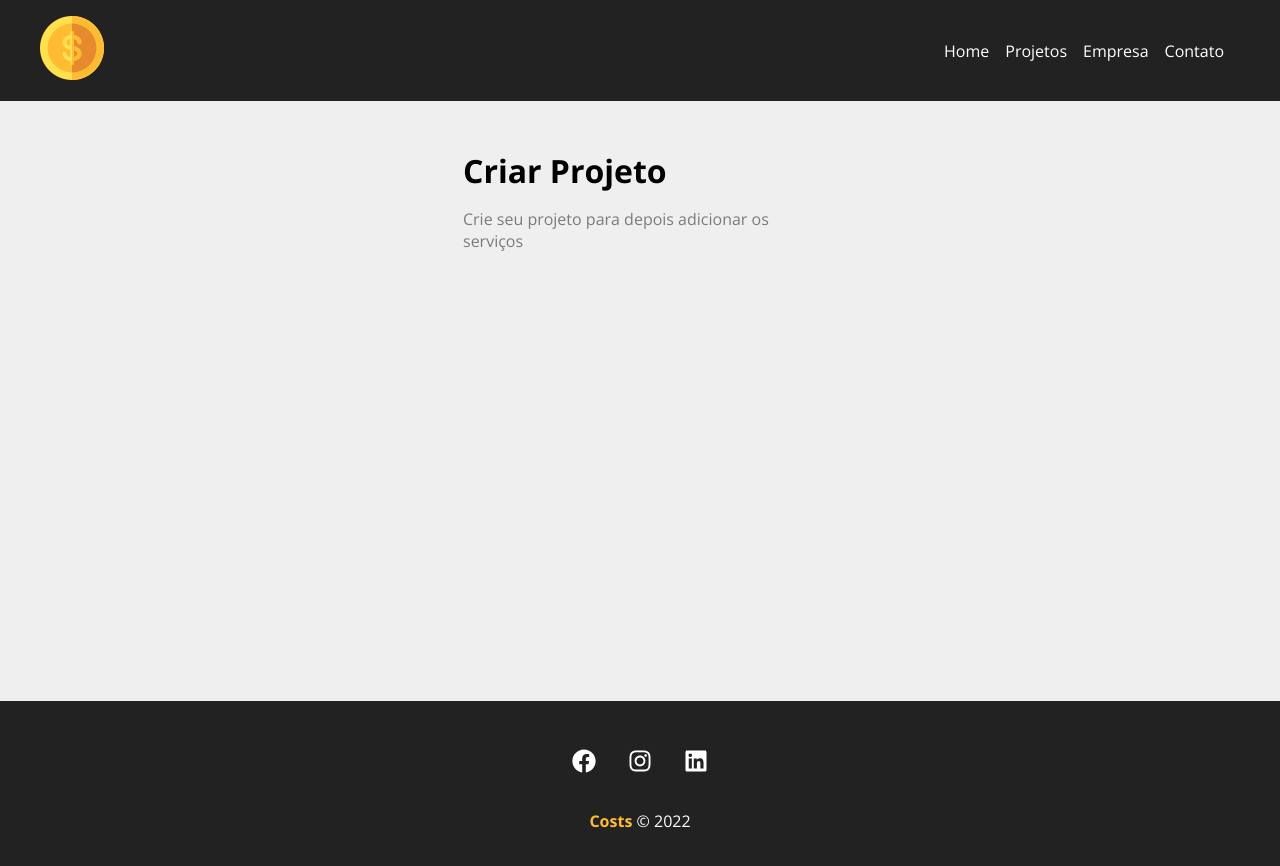
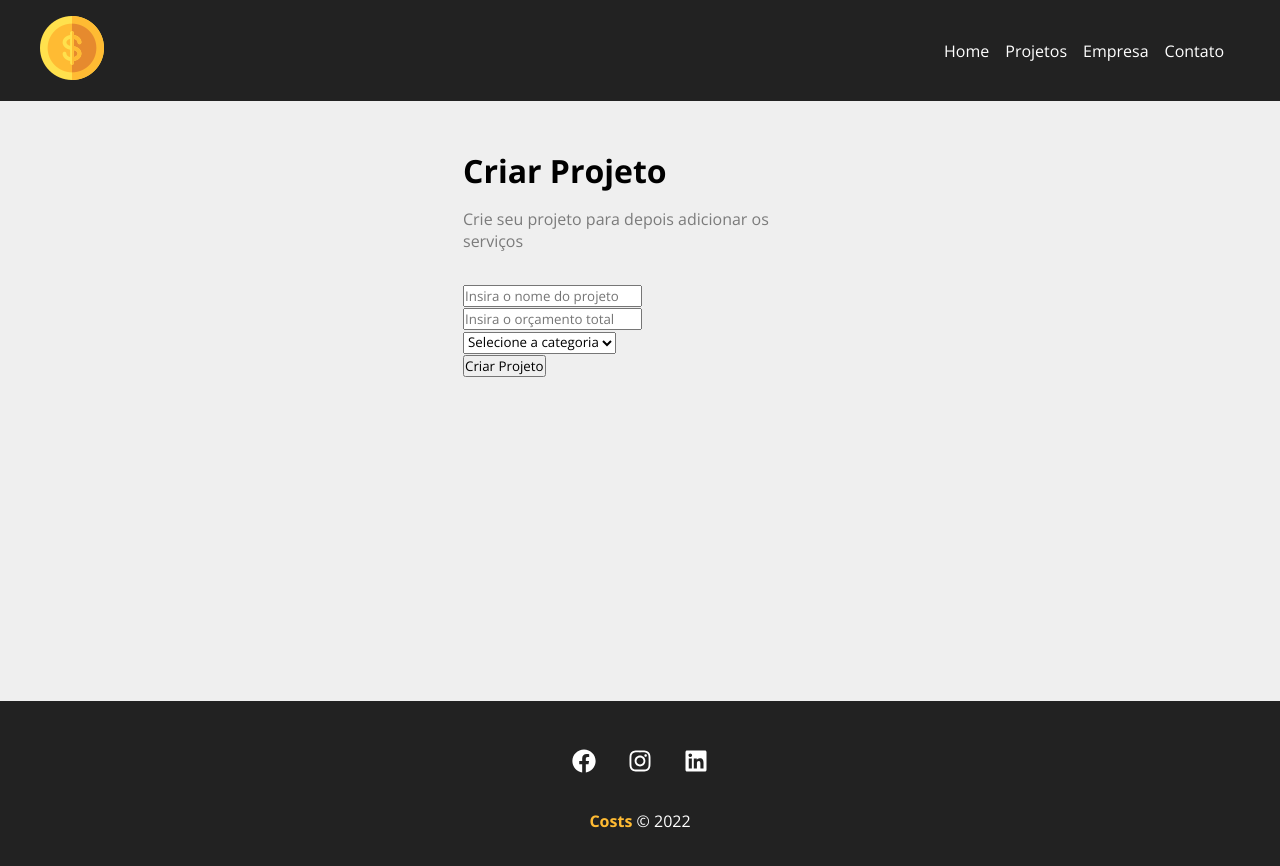
Before and after one commit to Wesley-Nilton/costsapp, a React (Vite) app: page /newproject in a window 1280 px wide. Shown: the top 866 px of the page. Built offline with nearby package versions, Linux system fonts and the light colour scheme.

Commit message:
Create projectform component

```diff
--- /dev/null
+++ b/src/components/ProjectForm/ProjectForm.css
@@ -0,0 +1,4 @@
+.form{
+    width: 100%;
+    margin: 2em 0;
+}
--- /dev/null
+++ b/src/components/ProjectForm/ProjectForm.jsx
@@ -0,0 +1,20 @@
+import './ProjectForm.css';
+
+function ProjectForm(){
+    return(
+        <form className='form'>
+            <div>
+                <input type="text" placeholder="Insira o nome do projeto" />
+                <input type="number" placeholder="Insira o orçamento total" />
+            </div>
+            <div>
+                <select name="category-id">
+                    <option disabled selected>Selecione a categoria</option>
+                </select>
+            </div>
+            <input type="submit" value="Criar Projeto" />
+        </form>
+    )
+}
+
+export default ProjectForm;
--- a/src/pages/NewProject/NewProject.jsx
+++ b/src/pages/NewProject/NewProject.jsx
@@ -1,3 +1,4 @@
+import ProjectForm from '../../components/ProjectForm/ProjectForm';
 import './NewProject.css';
 
 function NewProject(){
@@ -5,6 +6,7 @@
         <div className='newproject-container'>
             <h1>Criar Projeto</h1>
             <p>Crie seu projeto para depois adicionar os serviços</p>
+            <ProjectForm />
         </div>
     )
 }
```
